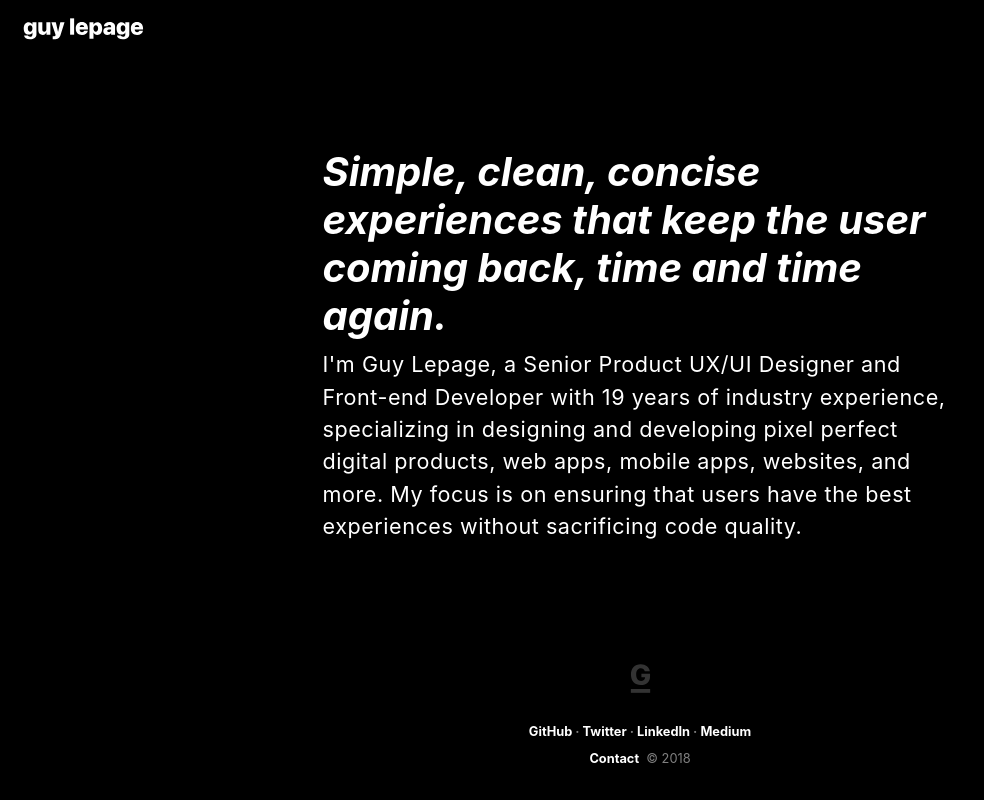
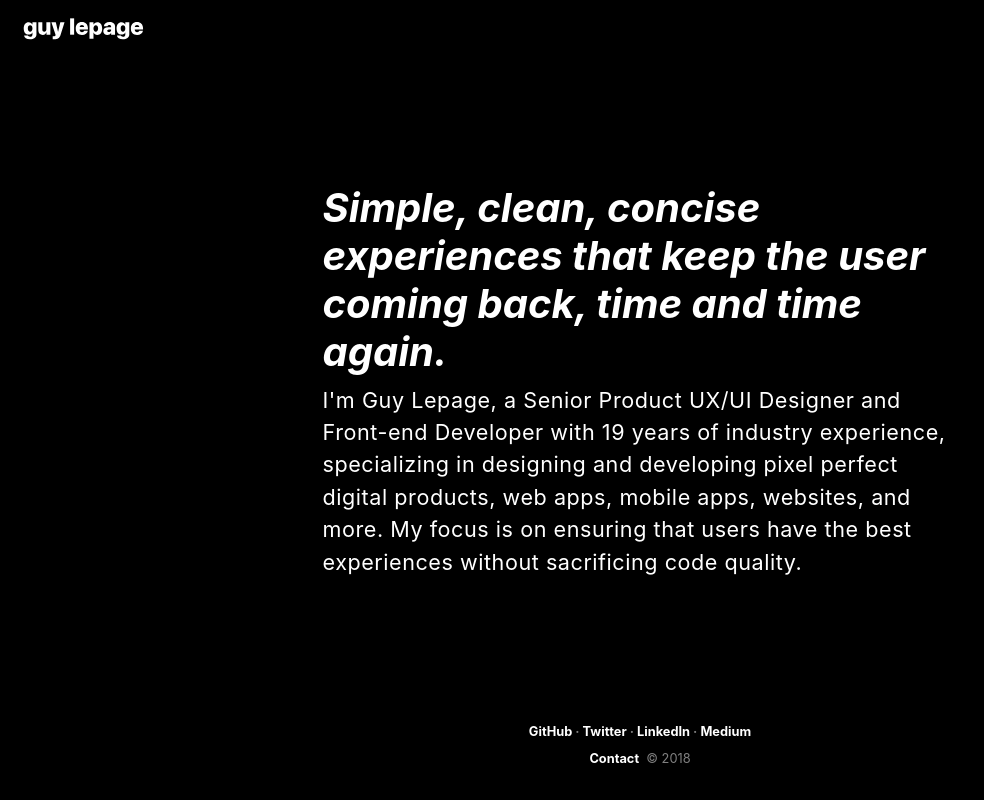
Before and after one commit to guylepage3/lepage.cc, a React (Create React App) app: page /home in a window 1280 px wide. Shown: the whole page, without its empty margins (0-984 px from the left). Built offline with nearby package versions, Linux system fonts and the light colour scheme.

Commit message:
removed bug icon footer
Signed-off-by: Guy Lepage <guylepage3@gmail.com>

```diff
--- a/package.json
+++ b/package.json
@@ -1,6 +1,6 @@
 {
   "name": "lepage.cc",
-  "version": "2.0.0",
+  "version": "2.0.1",
   "private": true,
   "dependencies": {
     "ajv": "^6.5.4",
--- a/src/components/Footer.js
+++ b/src/components/Footer.js
@@ -1,19 +1,9 @@
 import React, { Component } from 'react';
-import logoBug from './../img/guylepage-bug-white.svg';
 
 class Footer extends Component {
   render() {
     return (
       <footer className="container-fluid mx-auto text-center mb-2">
-        <div className="mx-auto mb-3 d-none d-md-block">
-          <img src={logoBug}
-            alt="Guy Lepage Logo Bug"
-            width="55"
-            style={{
-              opacity: '0.2'
-            }}
-          />
-        </div>
         <div className="mb-2 text-white-50 text-footer font-weight-bold">
           <a
             href="https://github.com/guylepage3/"
```
Also changed, not shown: src/img/guylepage-bug-white.svg (deleted), 1 other file (tests, documents, lock files or other folders).
